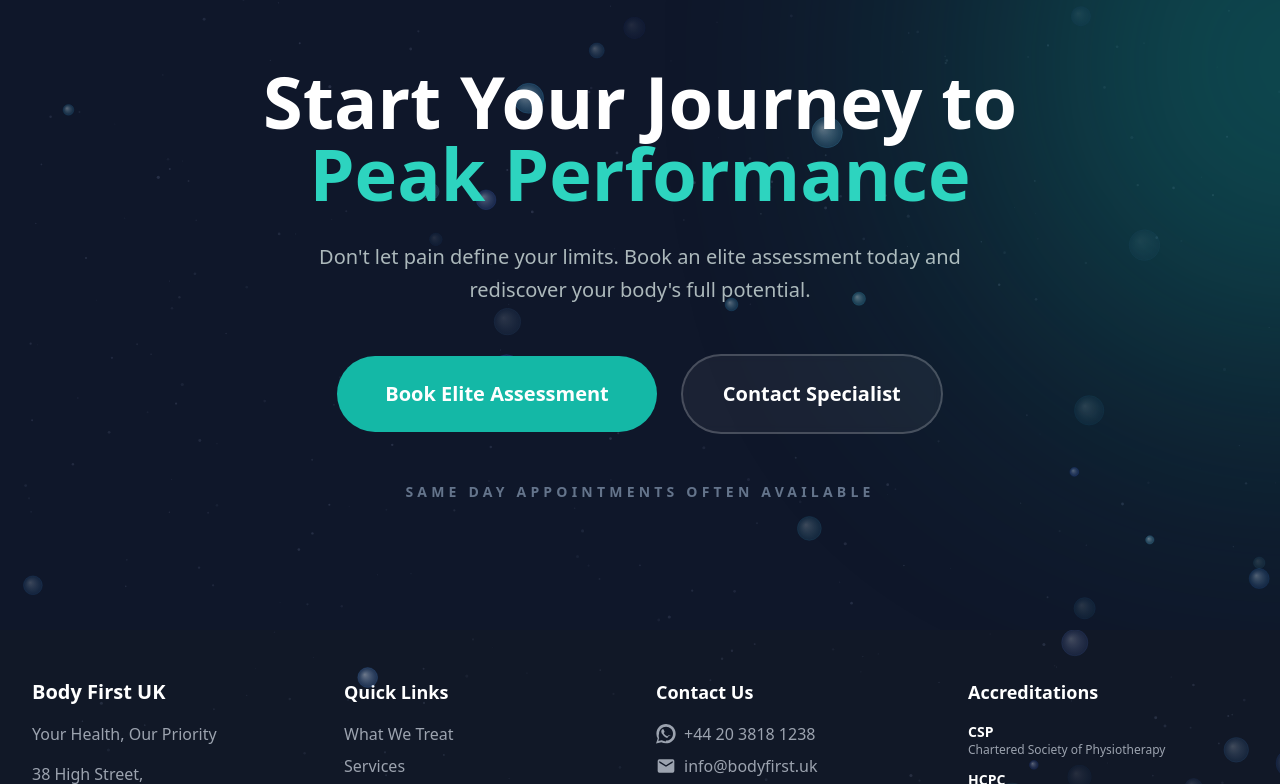
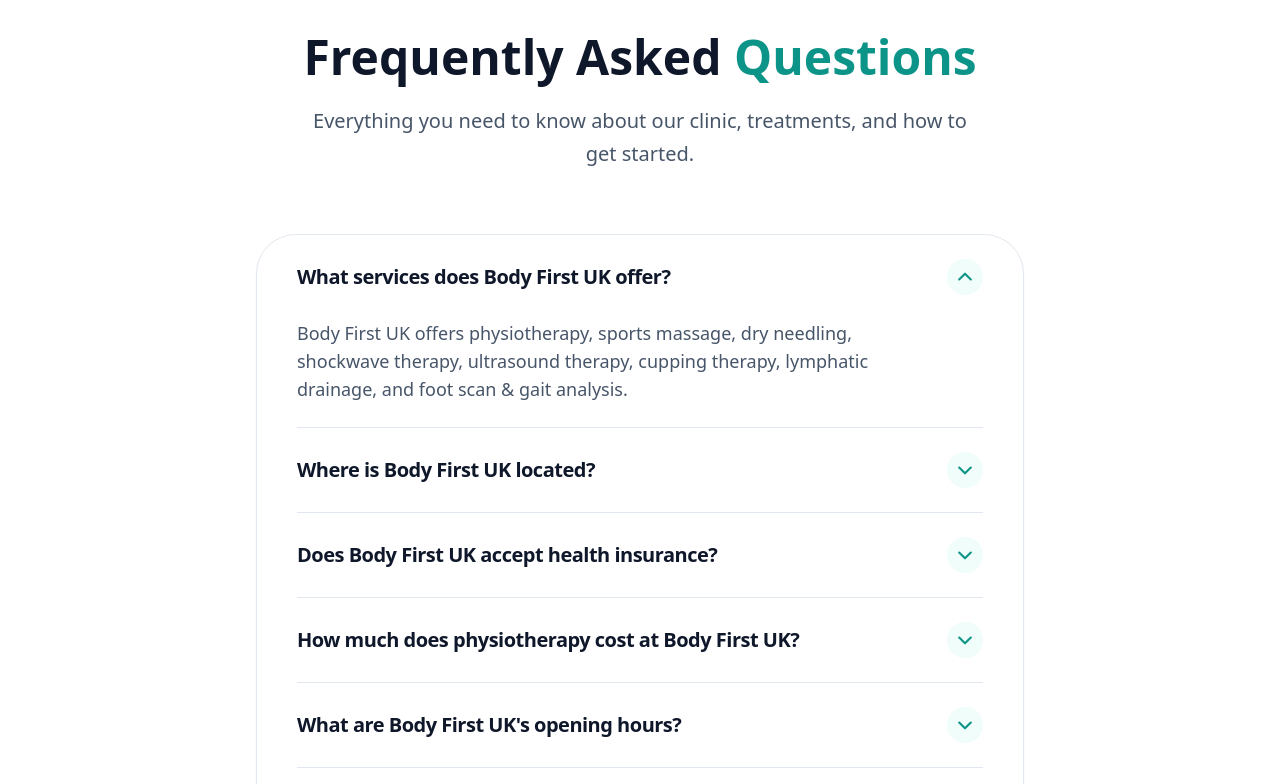
Before and after one commit to BodyFirstUk/bodyfirst-website-main, a React (Vite) app: page / in a window 1280 px wide. Shown: the part 8696-9480 px from the top of the page. Built offline with nearby package versions, Linux system fonts and the light colour scheme.

Commit message:
updated with FAQ
updated with FAQ

```diff
--- /dev/null
+++ b/src/components/FAQSection.jsx
@@ -0,0 +1,97 @@
+// src/components/FAQSection.jsx
+import { useState } from "react";
+
+const faqs = [
+  {
+    q: "What services does Body First UK offer?",
+    a: "Body First UK offers physiotherapy, sports massage, dry needling, shockwave therapy, ultrasound therapy, cupping therapy, lymphatic drainage, and foot scan & gait analysis.",
+  },
+  {
+    q: "Where is Body First UK located?",
+    a: "Body First UK is located at 38 High Street, Hampton Hill, Hampton, London, TW12 1PD.",
+  },
+  {
+    q: "Does Body First UK accept health insurance?",
+    a: "Yes, Body First UK works with all major private health insurance providers including BUPA, AXA, Aviva, Vitality, Healix, Simply Health, and WPA.",
+  },
+  {
+    q: "How much does physiotherapy cost at Body First UK?",
+    a: "Treatment at Body First UK starts from £65. Visit the pricing page for full details or contact the clinic directly.",
+  },
+  {
+    q: "What are Body First UK's opening hours?",
+    a: "Body First UK is open Monday to Friday 9am to 8pm and Sunday 11am to 8pm. The clinic is closed on Saturdays.",
+  },
+  {
+    q: "Are the physiotherapists at Body First UK qualified?",
+    a: "Yes, all physiotherapists at Body First UK are HCPC registered and members of the Chartered Society of Physiotherapy (CSP). The lead physiotherapist holds a BSc in Physiotherapy, MSc in Advanced Physiotherapy, and MPhil in Shockwave Therapy.",
+  },
+];
+
+function FAQItem({ q, a, isOpen, onToggle }) {
+  return (
+    <div className="border-b border-gray-200">
+      <button
+        onClick={onToggle}
+        aria-expanded={isOpen}
+        className="flex w-full items-center justify-between gap-4 py-5 text-left focus:outline-none focus-visible:ring-2 focus-visible:ring-teal-500 rounded-sm"
+      >
+        <span className="text-base font-semibold text-gray-900 sm:text-lg">
+          {q}
+        </span>
+        <svg
+          className={'h-5 w-5 flex-shrink-0 text-teal-600 transition-transform duration-300 ${
+            isOpen ? "rotate-180" : ""
+          }'}
+          fill="none"
+          viewBox="0 0 24 24"
+          stroke="currentColor"
+          strokeWidth={2}
+        >
+          <path strokeLinecap="round" strokeLinejoin="round" d="M19 9l-7 7-7-7" />
+        </svg>
+      </button>
+      <div
+        className={'grid transition-all duration-300 ease-in-out ${
+          isOpen ? "grid-rows-[1fr] opacity-100" : "grid-rows-[0fr] opacity-0"
+        }'}
+      >
+        <div className="overflow-hidden">
+          <p className="pb-5 pr-9 text-sm leading-relaxed text-gray-600 sm:text-base">
+            {a}
+          </p>
+        </div>
+      </div>
+    </div>
+  );
+}
+
+export default function FAQSection() {
+  const [openIndex, setOpenIndex] = useState(0);
+
+  return (
+    <section className="bg-white py-16 sm:py-20">
+      <div className="mx-auto max-w-3xl px-4 sm:px-6 lg:px-8">
+        <div className="mb-10 text-center sm:mb-12">
+          <h2 className="text-2xl font-bold tracking-tight text-gray-900 sm:text-3xl md:text-4xl">
+            Frequently Asked Questions
+          </h2>
+          <p className="mt-3 text-sm text-gray-600 sm:text-base">
+            Everything you need to know about our clinic and treatments.
+          </p>
+        </div>
+        <div className="rounded-2xl border border-gray-100 bg-white px-5 shadow-sm sm:px-8">
+          {faqs.map((item, i) => (
+            <FAQItem
+              key={i}
+              q={item.q}
+              a={item.a}
+              isOpen={openIndex === i}
+              onToggle={() => setOpenIndex(openIndex === i ? -1 : i)}
+            />
+          ))}
+        </div>
+      </div>
+    </section>
+  );
+}
--- a/src/pages/Home.tsx
+++ b/src/pages/Home.tsx
@@ -1,3 +1,4 @@
+import { useState } from 'react';
 import { Link } from 'react-router-dom';
 import ScrollAnimation from '../components/ScrollAnimation';
 import Hero from '../components/Hero';
@@ -9,7 +10,79 @@
 import { servicesData } from '../data/servicesData';
 import AntigravityCanvas from '../components/AntigravityCanvas';
 
+const faqs = [
+  {
+    q: 'What services does Body First UK offer?',
+    a: 'Body First UK offers physiotherapy, sports massage, dry needling, shockwave therapy, ultrasound therapy, cupping therapy, lymphatic drainage, and foot scan & gait analysis.',
+  },
+  {
+    q: 'Where is Body First UK located?',
+    a: 'Body First UK is located at 38 High Street, Hampton Hill, Hampton, London, TW12 1PD.',
+  },
+  {
+    q: 'Does Body First UK accept health insurance?',
+    a: 'Yes, Body First UK works with all major private health insurance providers including BUPA, AXA, Aviva, Vitality, Healix, Simply Health, and WPA.',
+  },
+  {
+    q: 'How much does physiotherapy cost at Body First UK?',
+    a: 'Treatment at Body First UK starts from £65. Visit the pricing page for full details or contact the clinic directly.',
+  },
+  {
+    q: "What are Body First UK's opening hours?",
+    a: 'Body First UK is open Monday to Friday 9am to 8pm and Sunday 11am to 8pm. The clinic is closed on Saturdays.',
+  },
+  {
+    q: 'Are the physiotherapists at Body First UK qualified?',
+    a: 'Yes, all physiotherapists at Body First UK are HCPC registered and members of the Chartered Society of Physiotherapy (CSP). The lead physiotherapist holds a BSc in Physiotherapy, MSc in Advanced Physiotherapy, and MPhil in Shockwave Therapy.',
+  },
+];
+
+interface FAQItemProps {
+  q: string;
+  a: string;
+  isOpen: boolean;
+  onToggle: () => void;
+}
+
+const FAQItem = ({ q, a, isOpen, onToggle }: FAQItemProps) => {
+  return (
+    <div className="border-b border-slate-200 last:border-b-0">
+      <button
+        onClick={onToggle}
+        aria-expanded={isOpen}
+        className="flex w-full items-center justify-between gap-4 py-6 text-left focus:outline-none focus-visible:ring-2 focus-visible:ring-teal-500 rounded-lg"
+      >
+        <span className="text-lg md:text-xl font-black text-slate-900 tracking-tight">
+          {q}
+        </span>
+        <span
+          className={`flex-shrink-0 w-9 h-9 rounded-full bg-teal-50 flex items-center justify-center text-teal-600 transition-transform duration-300 ${
+            isOpen ? 'rotate-180' : ''
+          }`}
+        >
+          <svg className="w-5 h-5" fill="none" stroke="currentColor" viewBox="0 0 24 24">
+            <path strokeLinecap="round" strokeLinejoin="round" strokeWidth={2.5} d="M19 9l-7 7-7-7" />
+          </svg>
+        </span>
+      </button>
+      <div
+        className={`grid transition-all duration-300 ease-in-out ${
+          isOpen ? 'grid-rows-[1fr] opacity-100' : 'grid-rows-[0fr] opacity-0'
+        }`}
+      >
+        <div className="overflow-hidden">
+          <p className="pb-6 pr-12 text-base md:text-lg text-slate-600 leading-relaxed font-medium">
+            {a}
+          </p>
+        </div>
+      </div>
+    </div>
+  );
+};
+
 const Home = () => {
+  const [openFaq, setOpenFaq] = useState<number>(0);
+
   return (
     <div>
       <SEO title={seoConfig.home.title} description={seoConfig.home.description} canonical={'https://bodyfirst.uk/'} />
@@ -408,6 +481,35 @@
         </div>
       </section>
 
+      {/* FAQ Section - Collapsible Panels */}
+      <section className="py-24 bg-transparent">
+        <div className="container px-4 relative z-10">
+          <div className="text-center mb-16">
+            <HeadingScrollAnimation as="h2" className="text-4xl md:text-5xl font-black text-slate-900 mb-6" variant="fade-up">
+              Frequently Asked <span className="text-teal-600">Questions</span>
+            </HeadingScrollAnimation>
+            <p className="text-xl text-slate-600 max-w-2xl mx-auto leading-relaxed">
+              Everything you need to know about our clinic, treatments, and how to get started.
+            </p>
+          </div>
+
+          <ScrollAnimation
+            variant="fade-up"
+            className="max-w-3xl mx-auto rounded-[2.5rem] bg-white border border-slate-200 shadow-sm px-6 md:px-10"
+          >
+            {faqs.map((item, i) => (
+              <FAQItem
+                key={i}
+                q={item.q}
+                a={item.a}
+                isOpen={openFaq === i}
+                onToggle={() => setOpenFaq(openFaq === i ? -1 : i)}
+              />
+            ))}
+          </ScrollAnimation>
+        </div>
+      </section>
+
       {/* Final CTA - Ultra Premium */}
       <section className="py-32 relative overflow-hidden">
         <div className="absolute inset-0 bg-slate-900" />
```
